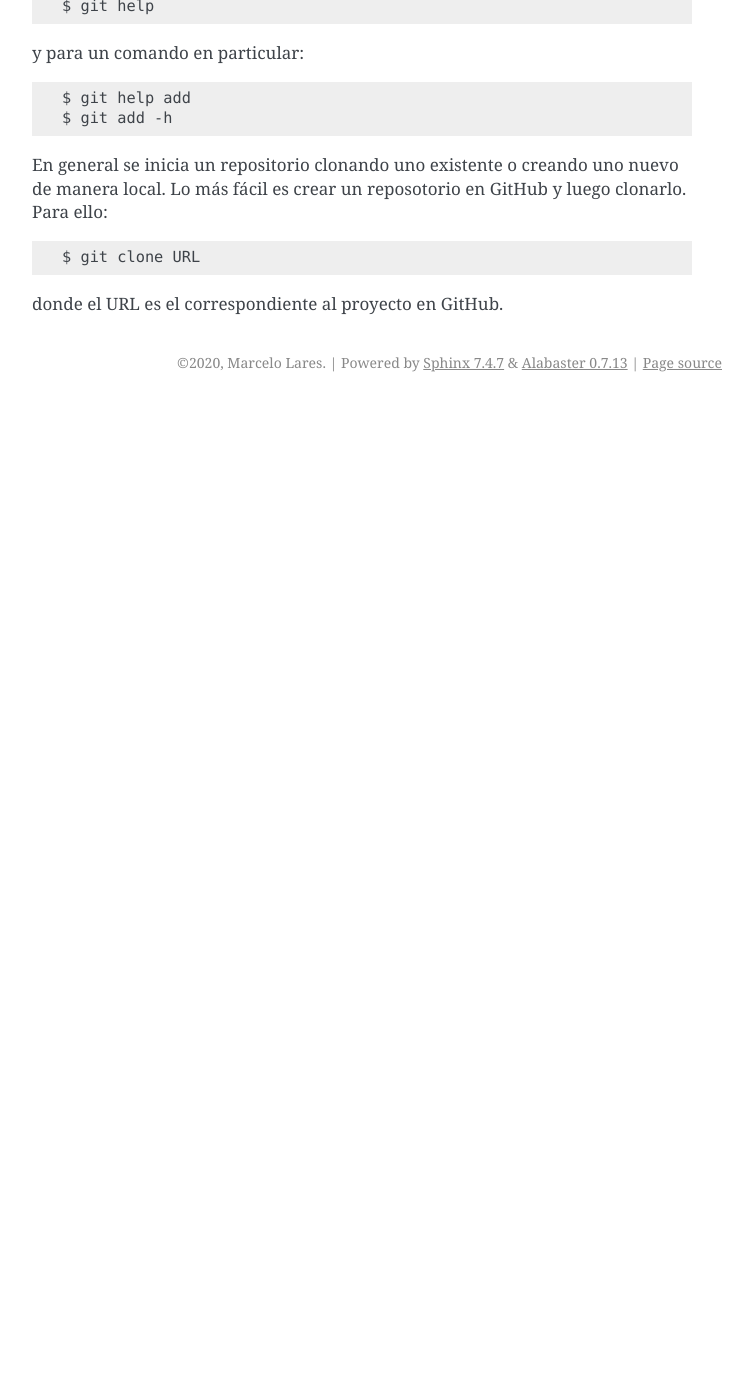
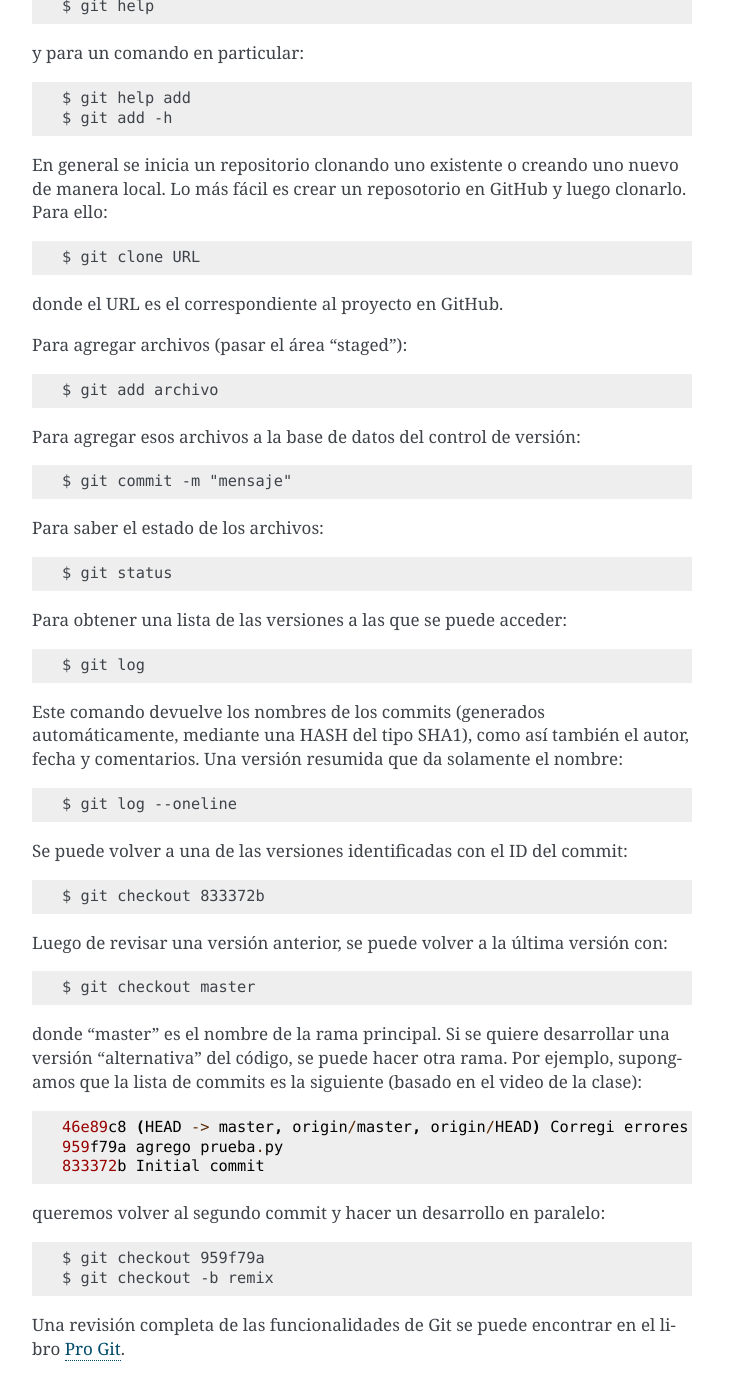
Before and after one commit to mlares/astrometria_web, a Sphinx documentation site: the page built from source/python/git.rst, in a window 1280 px wide and 1400 px high, scrolled down 2035 px. Shown: the whole window, without its empty margins (388-1141 px from the left). Built offline with Sphinx 7.4.7, drawn with Linux system fonts in a browser that asks for light colours; before the commit the page ends 2437 px from its top, so only the background shows below that.

Commit message:
about git

```diff
--- a/source/python/git.rst
+++ b/source/python/git.rst
@@ -109,3 +109,56 @@ y luego clonarlo. Para ello::
    $ git clone URL
 
 donde el URL es el correspondiente al proyecto en GitHub.
+
+
+Para agregar archivos (pasar el área "staged")::
+
+   $ git add archivo
+
+Para agregar esos archivos a la base de datos del control de versión::
+
+   $ git commit -m "mensaje"
+
+Para saber el estado de los archivos::
+
+   $ git status
+
+
+Para obtener una lista de las versiones a las que se puede acceder::
+
+   $ git log
+
+Este comando devuelve los nombres de los commits (generados
+automáticamente, mediante una HASH del tipo SHA1),
+como así también el autor, fecha y comentarios.
+Una versión resumida que da solamente el nombre::
+
+   $ git log --oneline
+
+Se puede volver a una de las versiones identificadas con el ID del
+commit::
+
+   $ git checkout 833372b
+
+Luego de revisar una versión anterior, se puede volver a la última
+versión con::
+
+   $ git checkout master
+
+donde "master" es el nombre de la rama principal.  Si se quiere
+desarrollar una versión "alternativa" del código, se puede hacer otra
+rama.  Por ejemplo, supongamos que la lista de commits es la
+siguiente (basado en el video de la clase)::
+
+   46e89c8 (HEAD -> master, origin/master, origin/HEAD) Corregi errores de ortografia
+   959f79a agrego prueba.py
+   833372b Initial commit
+
+queremos volver al segundo commit y hacer un desarrollo en paralelo::
+
+   $ git checkout 959f79a
+   $ git checkout -b remix
+
+
+Una revisión completa de las funcionalidades de Git se puede encontrar
+en el libro `Pro Git <https://git-scm.com/book/en/v2>`_.
```
